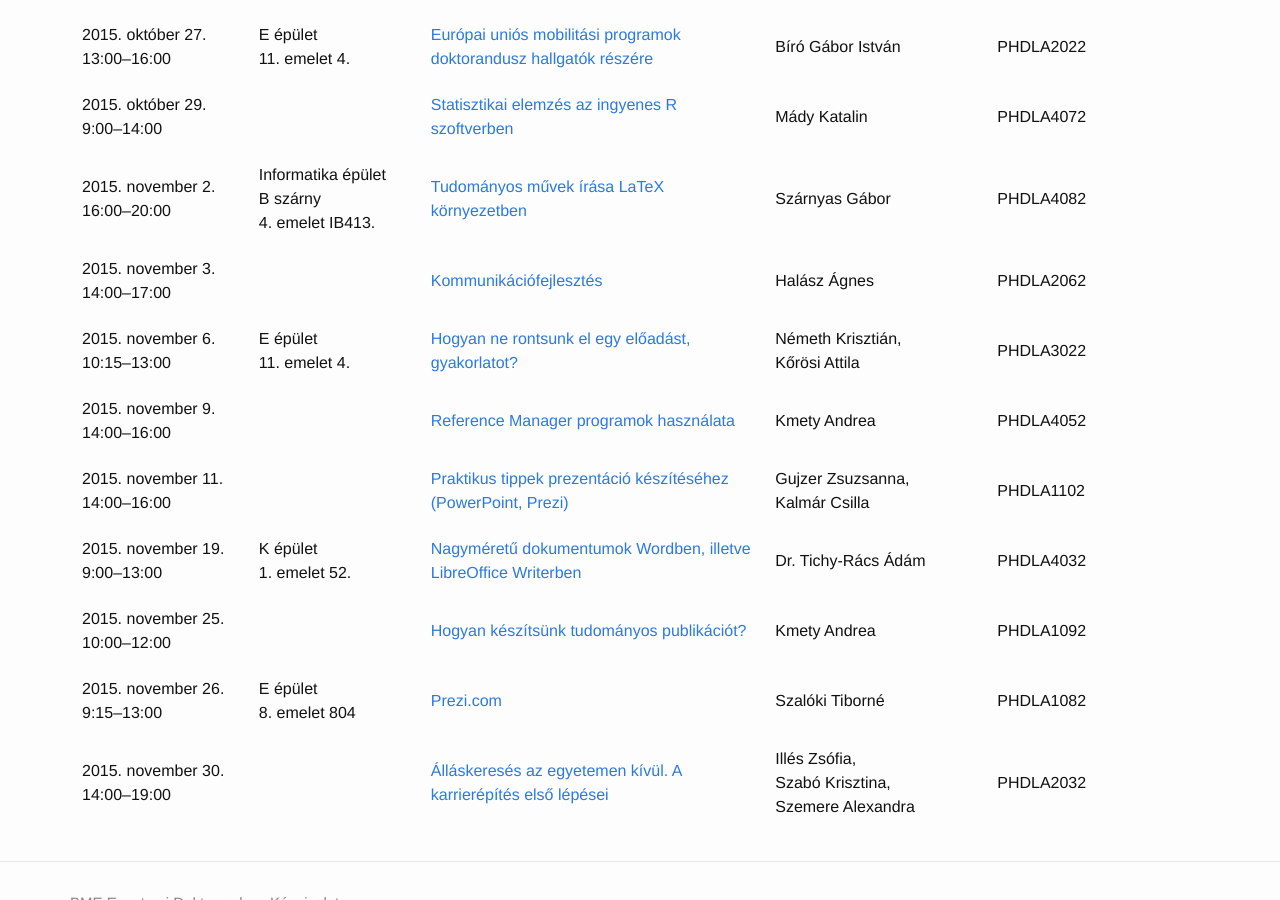
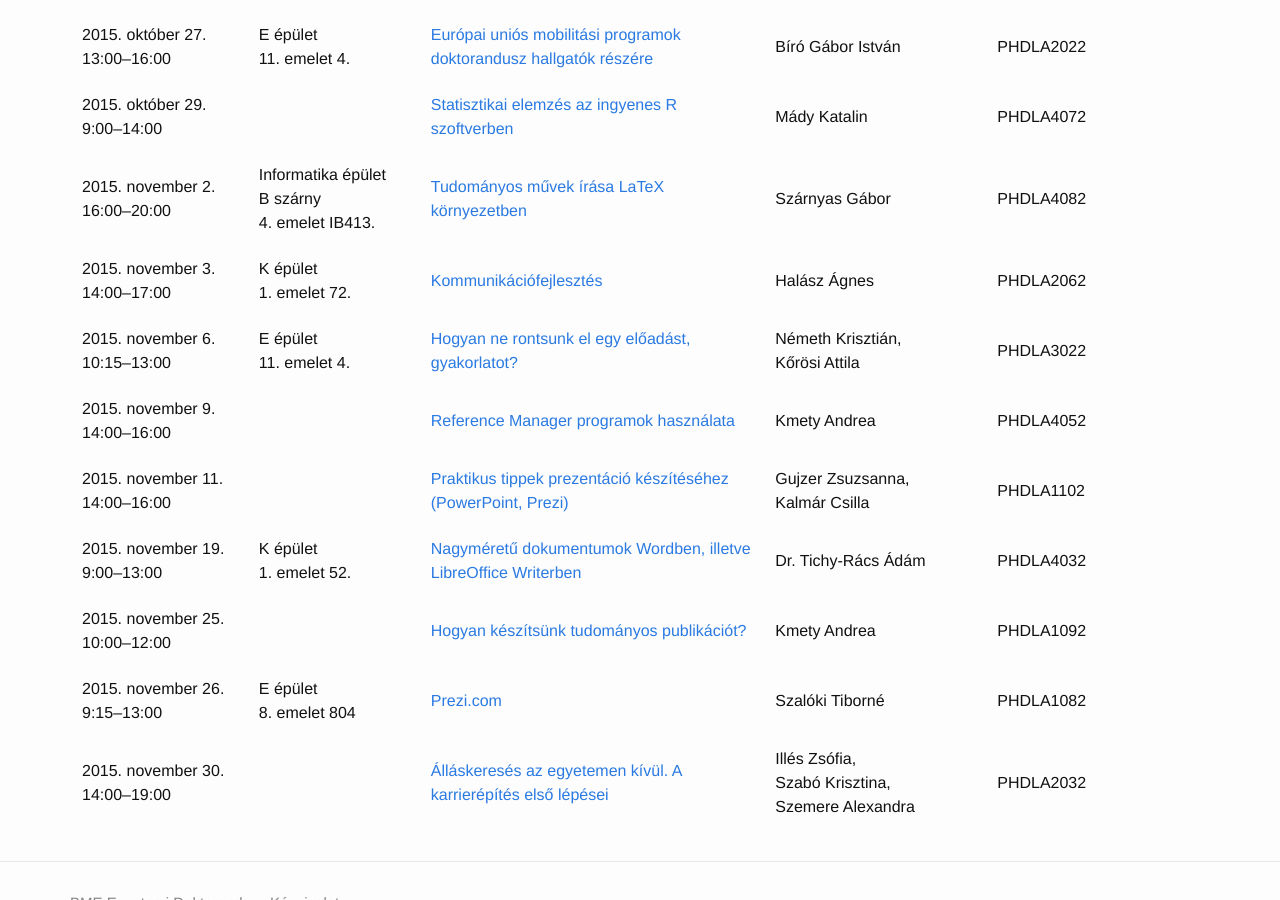
Before and after one commit to totyabaja/bme-edk.github.io, a Jekyll site: the page built from lectures.html, in a window 1280 px wide and 900 px high, scrolled down 1506 px. Built offline with Jekyll 4.4.1, drawn with Linux system fonts in a browser that asks for light colours; a file with an impossible date is left out.

Commit message:
Update 2062-kommunikaciofejlesztes.md

```diff
--- a/_lectures/2062-kommunikaciofejlesztes.md
+++ b/_lectures/2062-kommunikaciofejlesztes.md
@@ -4,6 +4,8 @@ date: 2015.11.03.
 starttime: "14:00"
 endtime: "17:00"
 location:
+- K épület
+- 1. emelet 72.
 title: Kommunikációfejlesztés
 lecturers:
   - name: Halász Ágnes
```
